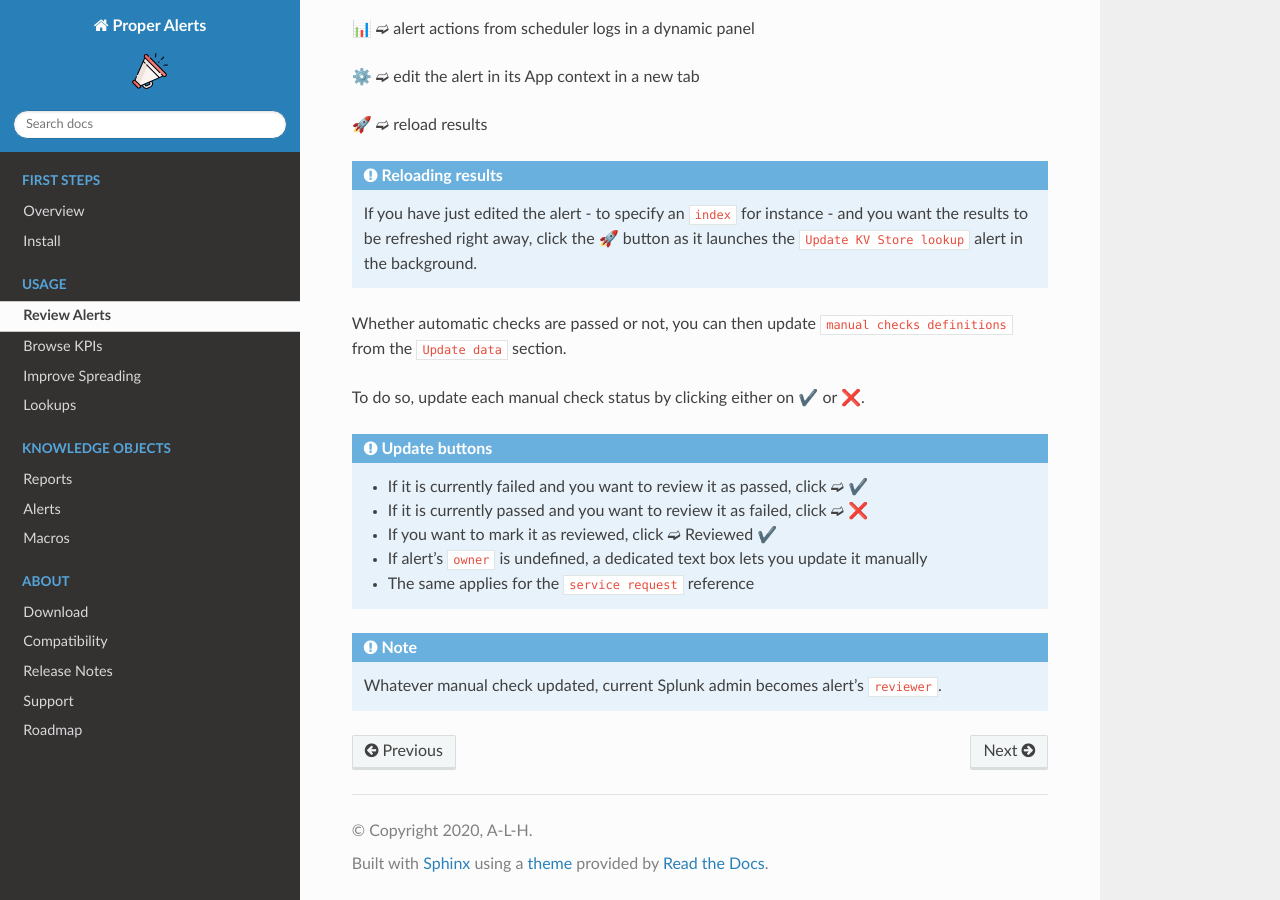
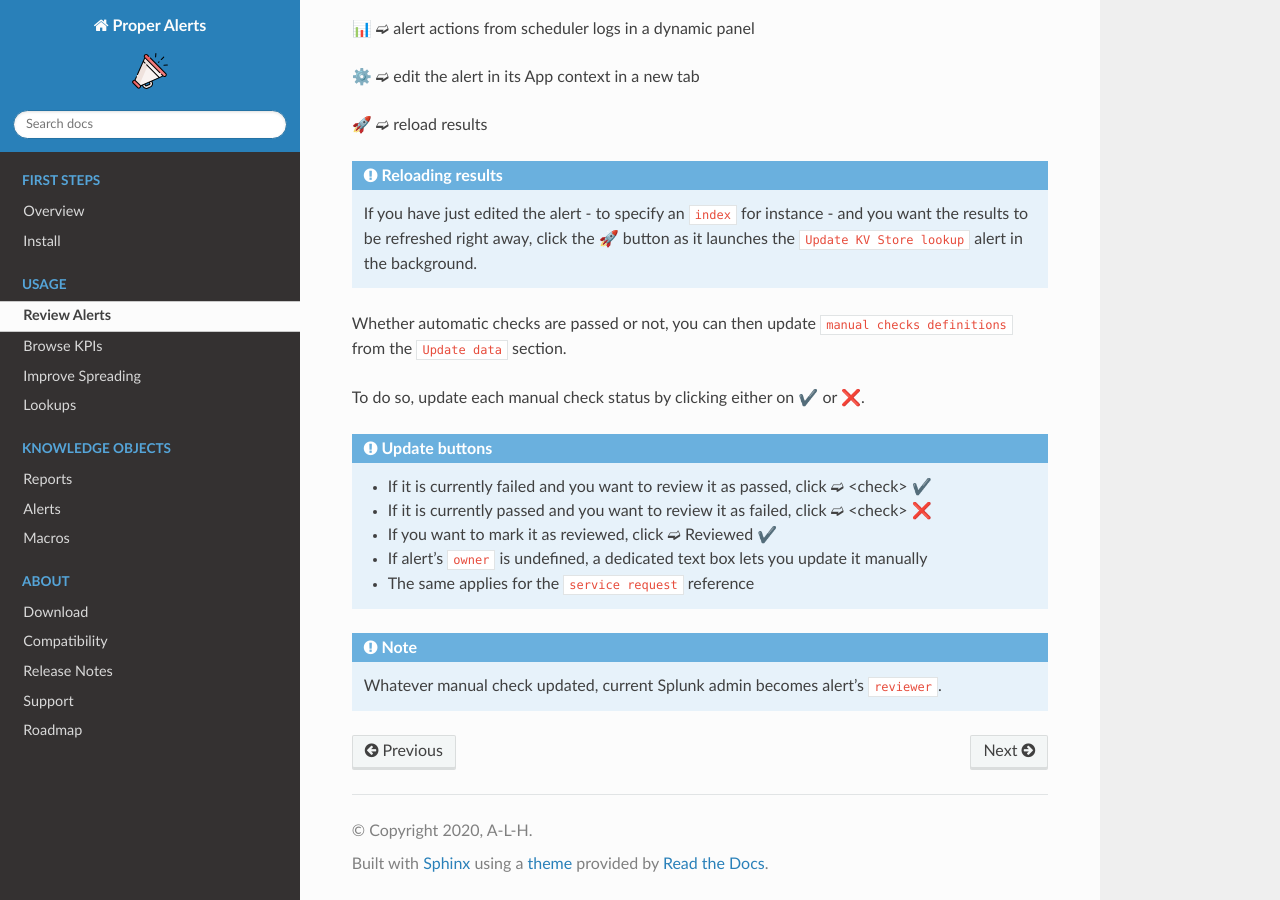
Before and after one commit to a-l-h/splunk-app-proper-alerts, a Sphinx documentation site: the page built from doc/review.rst, in a window 1280 px wide and 900 px high, scrolled down 1316 px. Built offline with Sphinx 7.4.7 and the Read the Docs theme 2.0.0, drawn with Linux system fonts in a browser that asks for light colours; cross-references to code outside the pages are shown as plain code; some of the changed lines change nothing that is shown.

Commit message:
Update review.rst

```diff
--- a/doc/review.rst
+++ b/doc/review.rst
@@ -60,8 +60,8 @@
 
 .. admonition:: Update buttons
 
-   - If it is currently failed and you want to review it as passed, click ➫ ✔️
-   - If it is currently passed and you want to review it as failed, click ➫ ❌
+   - If it is currently failed and you want to review it as passed, click ➫ <check> ✔️
+   - If it is currently passed and you want to review it as failed, click ➫ <check> ❌
    - If you want to mark it as reviewed, click ➫ Reviewed ✔️
    - If alert's ``owner`` is undefined, a dedicated text box lets you update it manually
    - The same applies for the ``service request`` reference
```
